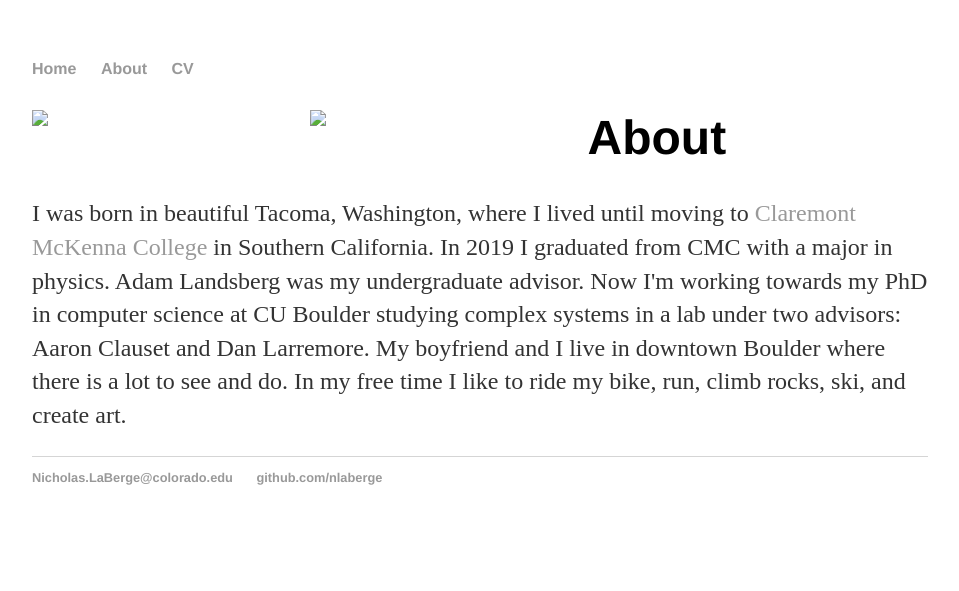
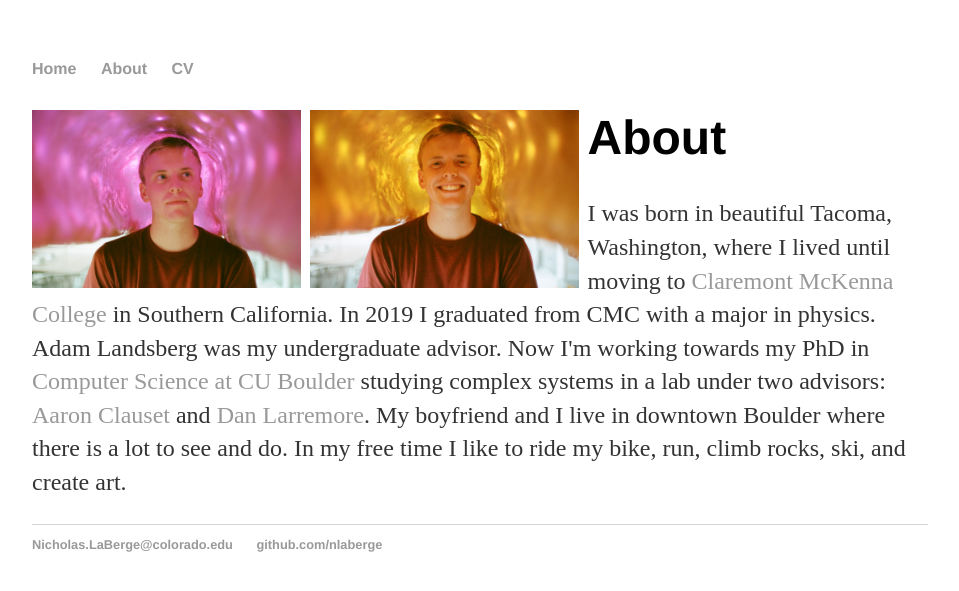
Before and after one commit to nlaberge/nlaberge.github.io, a Jekyll site: the page built from about/index.html, in a window 1280 px wide. Shown: the top 591 px of the page, without its empty margins (160-1119 px from the left). Built offline with Jekyll 4.4.1, drawn with Linux system fonts in a browser that asks for light colours.

Commit message:
Update index.html

```diff
--- a/about/index.html
+++ b/about/index.html
@@ -1,11 +1,11 @@
 ---
 layout: default
-title: About Hank Quinlan
+title: About Nick
 ---
 
 		<div class="about">
-			<img src="imgs/pinkMe.jpg" style="float: left; width: 30%; margin-right: 1%; margin-bottom: 0.5em;">
-			<img src="imgs/goldMe.jpg" style="float: left; width: 30%; margin-right: 1%; margin-bottom: 0.5em;">
+			<img src="/imgs/pinkMe.jpg" style="float: left; width: 30%; margin-right: 1%; margin-bottom: 0.5em;">
+			<img src="/imgs/goldMe.jpg" style="float: left; width: 30%; margin-right: 1%; margin-bottom: 0.5em;">
 			<h1>About</h1>
-			<p>I was born in beautiful Tacoma, Washington, where I lived until moving to <a href="www.cmc.edu">Claremont McKenna College</a> in Southern California. In 2019 I graduated from CMC with a major in physics. Adam Landsberg was my undergraduate advisor. Now I'm working towards my PhD in computer science at CU Boulder studying complex systems in a lab under two advisors: Aaron Clauset and Dan Larremore. My boyfriend and I live in downtown Boulder where there is a lot to see and do. In my free time I like to ride my bike, run, climb rocks, ski, and create art.</p>
+			<p>I was born in beautiful Tacoma, Washington, where I lived until moving to <a href="www.cmc.edu">Claremont McKenna College</a> in Southern California. In 2019 I graduated from CMC with a major in physics. Adam Landsberg was my undergraduate advisor. Now I'm working towards my PhD in <a href="https://www.colorado.edu/cs/">Computer Science at CU Boulder</a> studying complex systems in a lab under two advisors: <a href="http://tuvalu.santafe.edu/~aaronc/">Aaron Clauset</a> and <a href="http://danlarremore.com/">Dan Larremore</a>. My boyfriend and I live in downtown Boulder where there is a lot to see and do. In my free time I like to ride my bike, run, climb rocks, ski, and create art.</p>
 		</div>
```
